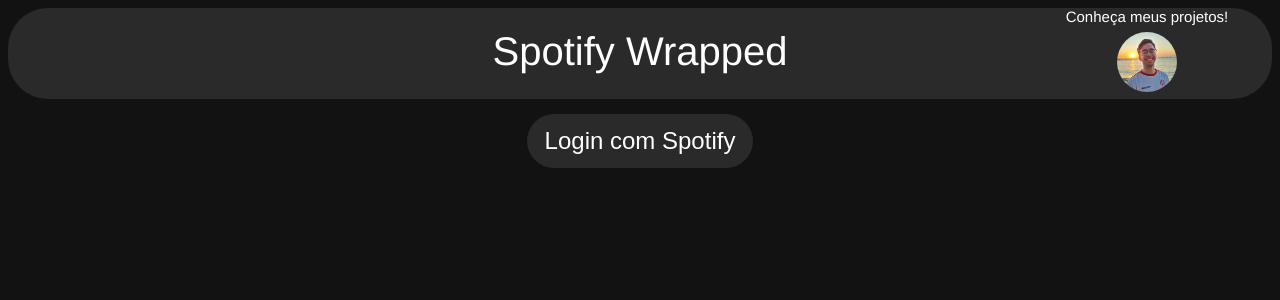
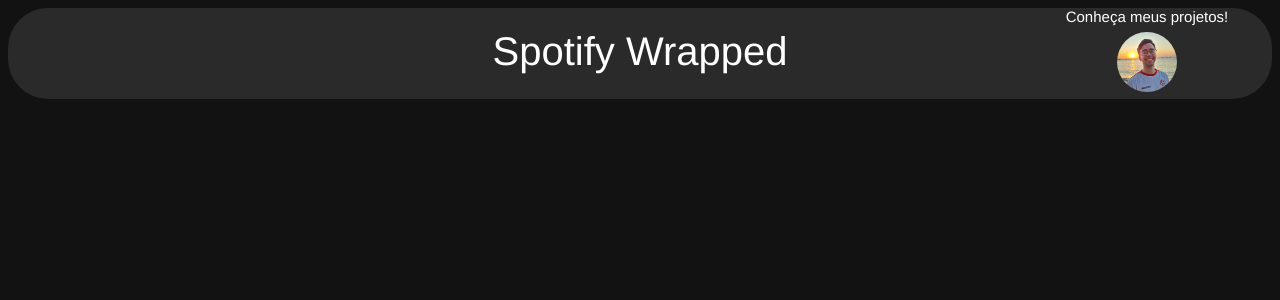
Before and after one commit to Ochernobas/SpotifyWrapped-Client, a React (Vite) app: page / in a window 1280 px wide. Shown: the top 300 px of the page. Built offline with nearby package versions, Linux system fonts and the light colour scheme.

Commit message:
Alterando router

```diff
--- a/src/App.jsx
+++ b/src/App.jsx
@@ -11,8 +11,8 @@
       <Header />
       <div className='main-div'>
         <Routes>
-          <Route path="/" element={<Home />}/>
-          <Route path="/dashboard" element={<Dashboard />}/>
+          <Route path="/SpotifyWrapped-Client" element={<Home />}/>
+          <Route path="/SpotifyWrapped-Client/dashboard" element={<Dashboard />}/>
         </Routes>
       </div>
     </BrowserRouter>
```
Also changed, not shown: 2 other files (tests, documents, lock files or other folders).
